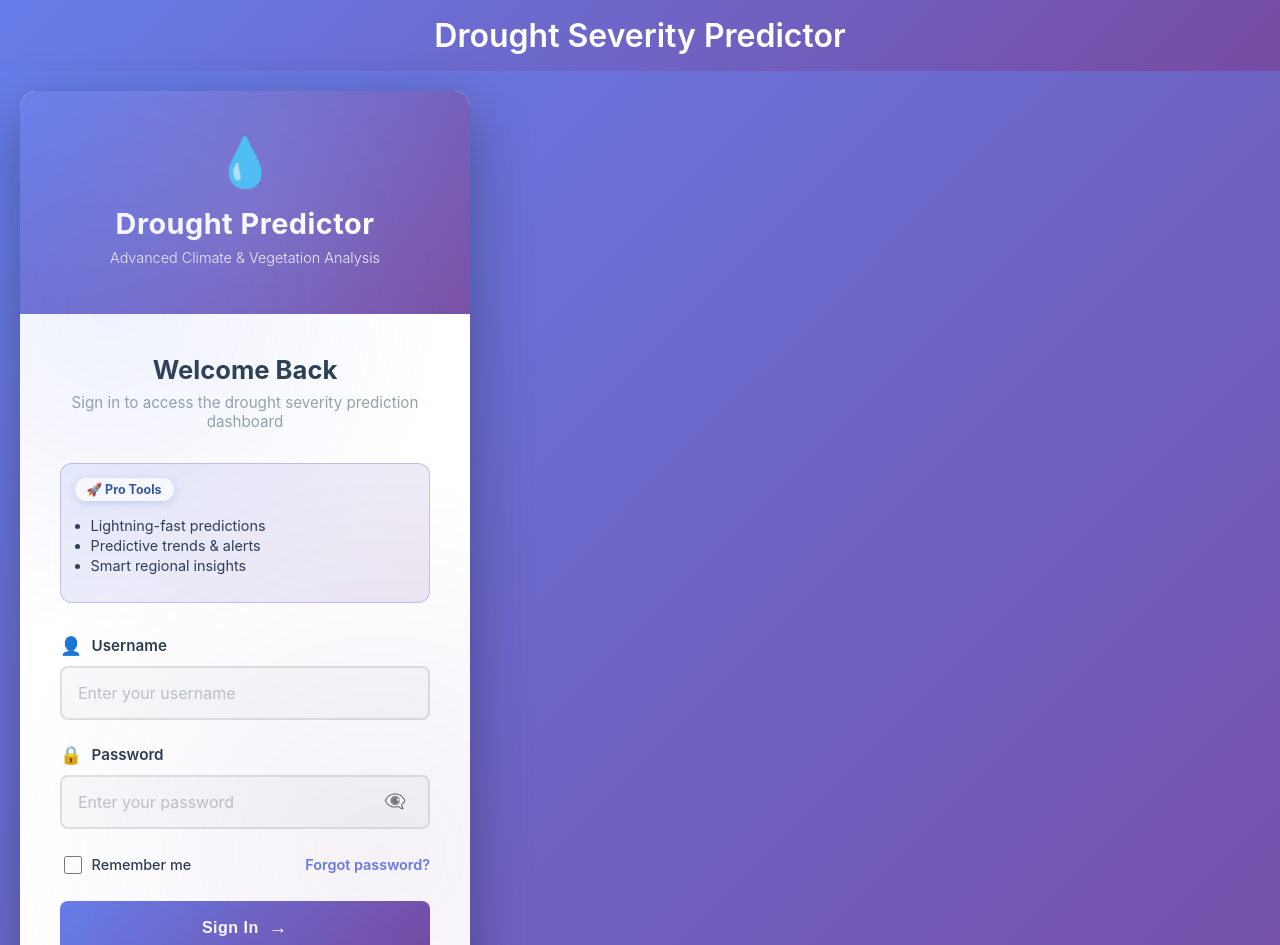
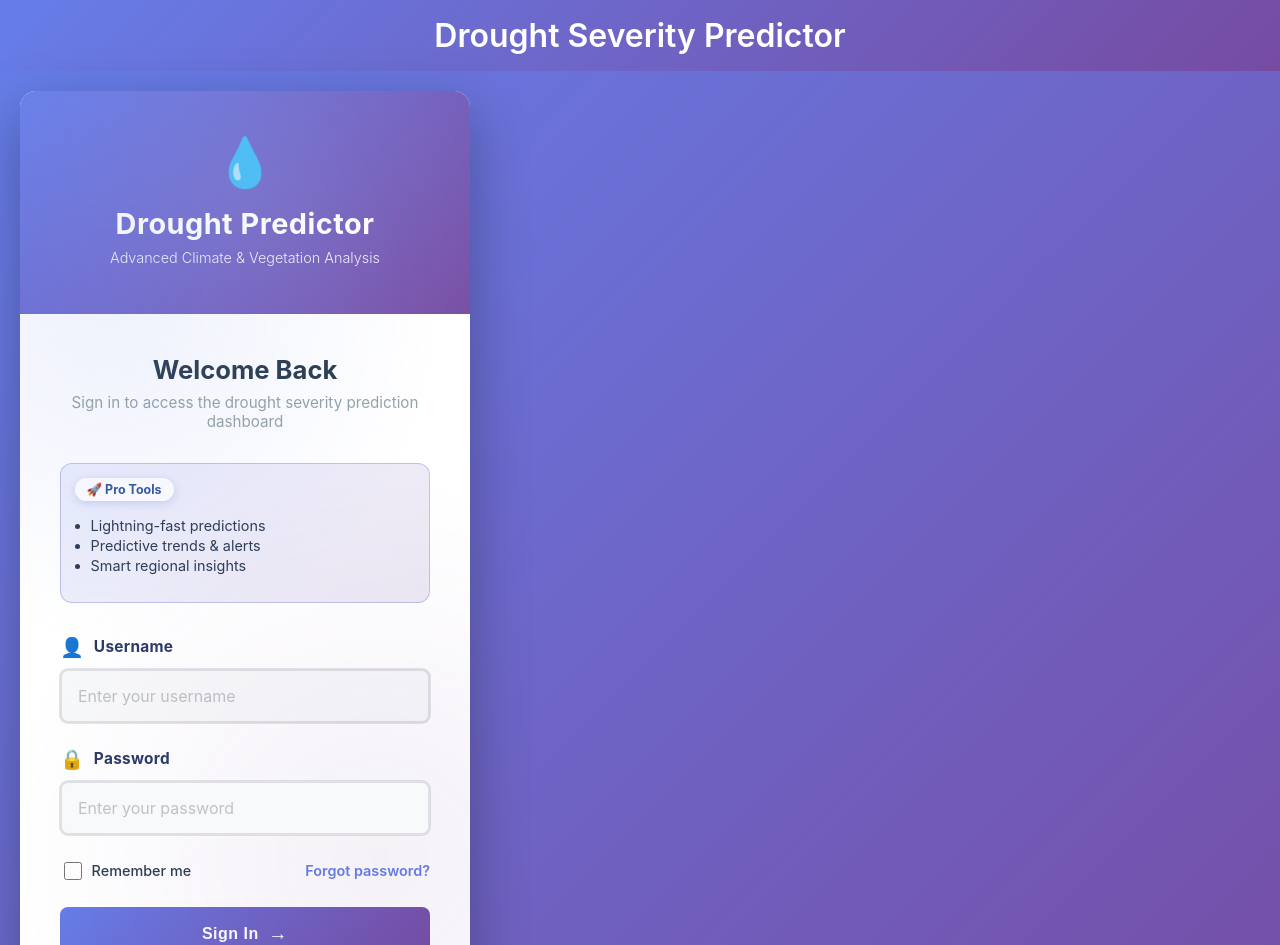
Before and after one commit to 7780nikhil/predicting-drought-severity-using-climate-and-vegetation-data, a React (Create React App) app in the folder frontend/: page /login in a window 1280 px wide. Shown: the top 945 px of the page. Built offline with nearby package versions, Linux system fonts and the light colour scheme.

Commit message:
ui: upgrade username/password fields with glassy and focus visual treatment

```diff
--- a/frontend/src/App.css
+++ b/frontend/src/App.css
@@ -222,14 +222,85 @@ body {
   display: flex;
   align-items: center;
   margin-bottom: 0.6rem;
-  font-weight: 600;
-  color: #2c3e50;
-  font-size: 0.95rem;
+  font-weight: 700;
+  color: #2a3a66;
+  font-size: 0.96rem;
+  letter-spacing: 0.02em;
 }
 
 .label-icon {
   margin-right: 0.6rem;
-  font-size: 1.1rem;
+  font-size: 1.2rem;
+}
+
+.form-input {
+  width: 100%;
+  padding: 0.98rem 1rem;
+  border: 2px solid transparent;
+  border-radius: 12px;
+  box-shadow: 0 0 0 1px rgba(116, 126, 170, 0.2);
+  font-size: 1rem;
+  transition: all 0.35s ease;
+  background: linear-gradient(135deg, rgba(255,255,255,0.9), rgba(255,255,255,0.65));
+  color: #163255;
+  backdrop-filter: blur(8px);
+}
+
+.form-input:focus {
+  outline: none;
+  border-color: transparent;
+  box-shadow: 0 0 15px rgba(102, 126, 234, 0.45), 0 0 0 1px rgba(102, 126, 234, 0.4);
+  background: linear-gradient(135deg, rgba(255,255,255,1), rgba(255,255,255,0.85));
+}
+
+.form-input.input-error {
+  box-shadow: 0 0 0 2px rgba(231,76,60,0.4);
+  border-color: #e74c3c;
+  background: #fff5f5;
+}
+
+.form-input::-webkit-input-placeholder {
+  color: #9ba7c1;
+}
+
+.form-input::-moz-placeholder {
+  color: #9ba7c1;
+}
+
+.password-input-wrapper {
+  position: relative;
+  display: flex;
+  align-items: center;
+}
+
+.password-input-wrapper::before {
+  content: '';
+  position: absolute;
+  left: 0; right: 0; top: 0; bottom: 0;
+  border-radius: 12px;
+  pointer-events: none;
+  background: linear-gradient(160deg, rgba(102,126,234,0.07), transparent 40%, rgba(118,75,162,0.08));
+}
+
+.password-input {
+  position: relative;
+  z-index: 1;
+}
+
+.toggle-password-btn {
+  right: 12px;
+  top: 10px;
+  color: #576e9f;
+  font-size: 1.12rem;
+  padding: 0.12rem 0.35rem;
+  background: rgba(255,255,255,0.85);
+  border-radius: 50%;
+  border: 1px solid rgba(145, 156, 193, 0.45);
+}
+
+.toggle-password-btn:hover {
+  background: rgba(255,255,255,1);
+  color: #2f4a79;
 }
 
 .form-input {
```
